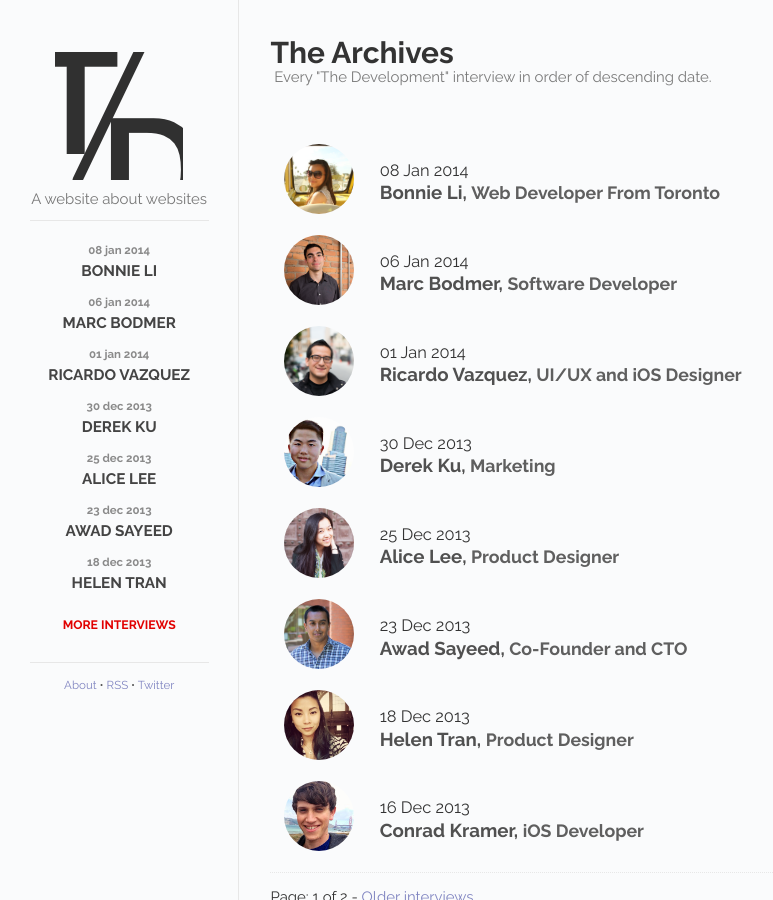
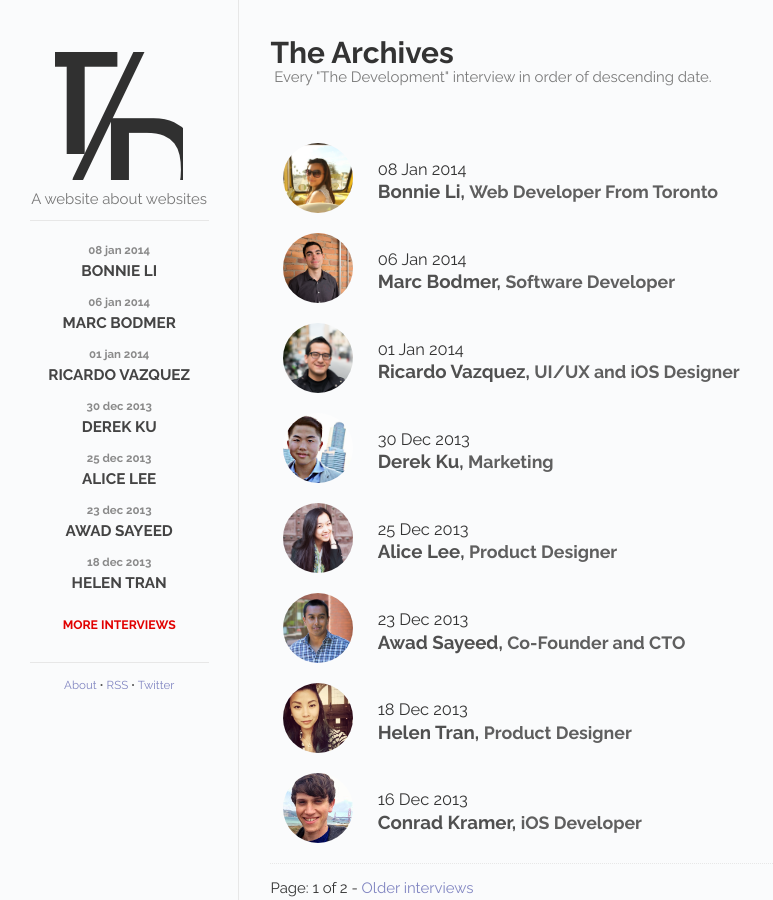
Before and after one commit to the-development/thedevelopment, a Jekyll site: the page built from archives/index.html, in a window 1280 px wide. Shown: the whole page, without its empty margins (120-893 px from the left). Built offline with Jekyll 4.4.1, drawn with Linux system fonts in a browser that asks for light colours; Markdown is read by kramdown in place of the engine named in the settings; the list of posts is cut into pages by our own code.

Commit message:
slightly smaller border spacing in archives

```diff
--- a/css/main.css
+++ b/css/main.css
@@ -383,7 +383,7 @@ a:hover {
 }
 
 #archives-table {
-  border-spacing: 1em;
+  border-spacing: 0.9em;
 }
 
 .archives-table-info {
```
